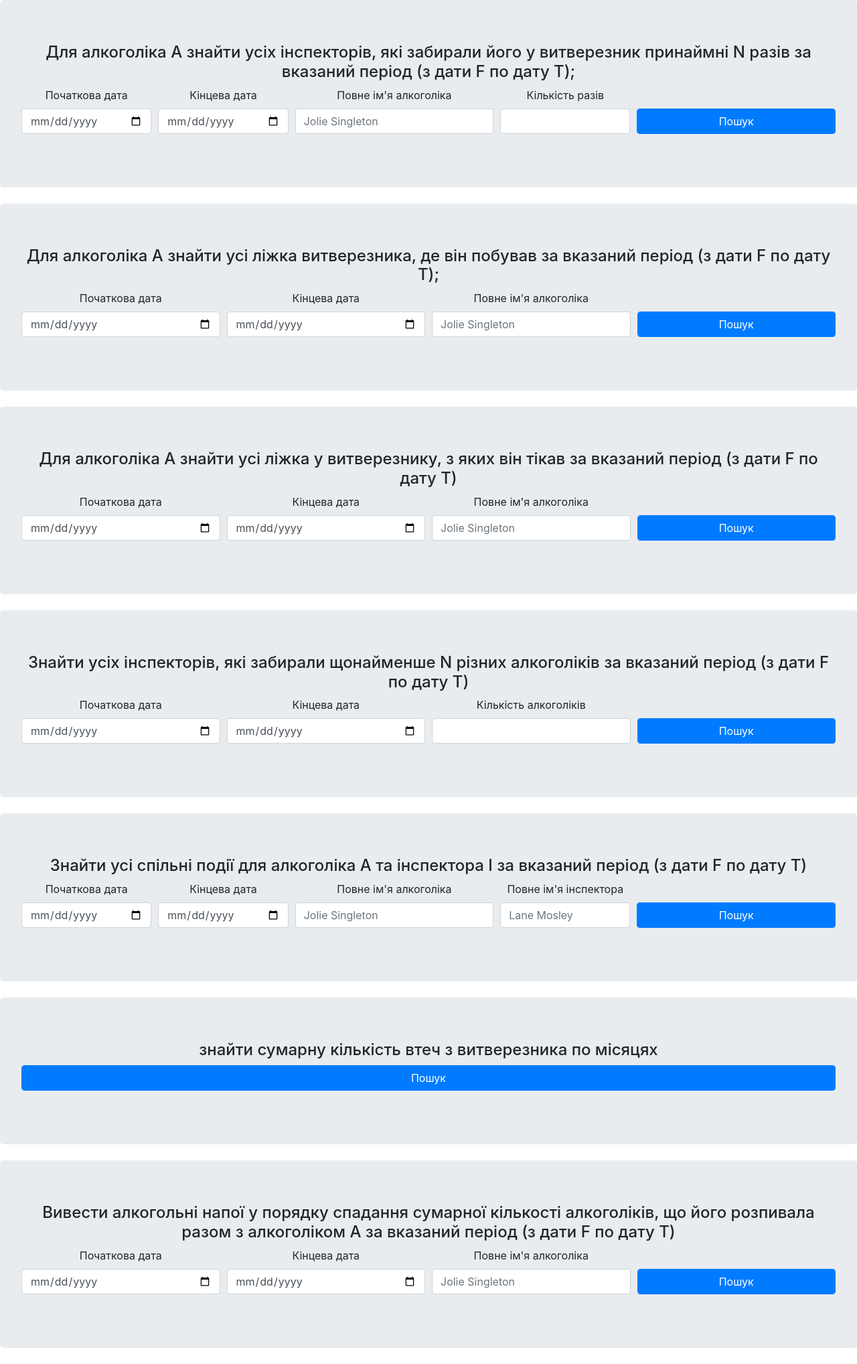
After one commit to sol4ik/db-alcohol, a Flask app: template modules/templates/requests.html in a window 1280 px wide. The commit adds this page. Shown: the whole page at 67% size. Run offline with Flask 2, Linux system fonts and the light colour scheme; the template is opened without the code that fills it, so the values that code supplies are empty; some libraries are stand-ins or nearby versions.

Commit message:
web requests 2,4,6,8,10,12

```diff
--- /dev/null
+++ b/modules/templates/requests.html
@@ -0,0 +1,209 @@
+<!doctype html>
+<html lang="en">
+<head>
+    <!-- Required meta tags -->
+    <meta charset="utf-8">
+    <meta name="viewport" content="width=device-width, initial-scale=1, shrink-to-fit=no">
+    <link rel="stylesheet" href="static/style/style.css">
+    <!-- Bootstrap CSS -->
+    <link rel="stylesheet" href="https://stackpath.bootstrapcdn.com/bootstrap/4.5.0/css/bootstrap.min.css"
+          integrity="sha384-9aIt2nRpC12Uk9gS9baDl411NQApFmC26EwAOH8WgZl5MYYxFfc+NcPb1dKGj7Sk" crossorigin="anonymous">
+
+    <title>Hello, world!</title>
+</head>
+<body>
+
+<div class="jumbotron mb-4">
+    <h4 class="text-center">Для алкоголiка A знайти усiх iнспекторiв, якi забирали його у витверезник принаймнi N разiв
+        за вказаний перiод (з дати F по дату T);</h4>
+    <form method="POST" role="form" class="form-horizontal">
+        <div class="form-row">
+            <div class="form-group col-md-3  col-lg-2 text-center">
+                <label for="date_from">Початкова дата</label>
+                <input id='date_from' type="date" class="form-control" name="date_from" placeholder="F">
+            </div>
+            <div class="form-group col-md-2 col-lg-2 text-center">
+                <label for="date_to">Кінцева дата</label>
+                <input id="date_to" type="date" class="form-control" name="date_to" placeholder="T">
+            </div>
+            <div class="form-group col-md-3 text-center">
+                <label for="name">Повне ім'я алкоголіка</label>
+
+                <input id="name" type="text" class="form-control" name="name" placeholder="Jolie Singleton">
+            </div>
+            <div class="form-group col-md-3 col-lg-2 text-center">
+                <label for="qty">Кількість разів</label>
+
+                <input id="qty" type="number" class="form-control" name="qty">
+            </div>
+            <div class="col-md-1 col-lg-3 align-self-end">
+                <button type="submit" class="btn btn-primary form-control "
+                        style="margin-bottom: 16px" name="btn" value="request1">Пошук
+                </button>
+            </div>
+        </div>
+    </form>
+
+</div>
+<div class="jumbotron mb-4">
+    <h4 class="text-center">Для алкоголiка A знайти усi лiжка витверезника, де вiн побував за вказаний перiод (з дати F
+        по дату T);</h4>
+    <form method="POST" role="form" class="form-horizontal">
+        <div class="form-row">
+            <div class="form-group col-md-3  text-center">
+                <label for="date_from">Початкова дата</label>
+                <input id='date_from' type="date" class="form-control" name="date_from" placeholder="F">
+            </div>
+            <div class="form-group col-md-3  text-center">
+                <label for="date_to">Кінцева дата</label>
+                <input id="date_to" type="date" class="form-control" name="date_to" placeholder="T">
+            </div>
+            <div class="form-group col-md-3 text-center">
+                <label for="name">Повне ім'я алкоголіка</label>
+
+                <input id="name" type="text" class="form-control" name="name" placeholder="Jolie Singleton">
+            </div>
+            <div class="col-md-3 align-self-end">
+                <button type="submit" class="btn btn-primary form-control " style="margin-bottom: 16px" name="btn"
+                        value="request2">Пошук
+                </button>
+            </div>
+        </div>
+    </form>
+
+</div>
+<div class="jumbotron mb-4">
+    <h4 class="text-center">Для алкоголiка A знайти усi лiжка у витверезнику, з яких вiн тiкав за вказаний перiод
+        (з дати F по дату T)</h4>
+    <form method="POST" role="form" class="form-horizontal">
+        <div class="form-row">
+            <div class="form-group col-md-3  text-center">
+                <label for="date_from">Початкова дата</label>
+                <input id='date_from' type="date" class="form-control" name="date_from" placeholder="F">
+            </div>
+            <div class="form-group col-md-3  text-center">
+                <label for="date_to">Кінцева дата</label>
+                <input id="date_to" type="date" class="form-control" name="date_to" placeholder="T">
+            </div>
+            <div class="form-group col-md-3 text-center">
+                <label for="name">Повне ім'я алкоголіка</label>
+
+                <input id="name" type="text" class="form-control" name="name" placeholder="Jolie Singleton">
+            </div>
+            <div class="col-md-3 align-self-end">
+                <button type="submit" class="btn btn-primary form-control " style="margin-bottom: 16px" name="btn"
+                        value="request4">Пошук
+                </button>
+            </div>
+        </div>
+    </form>
+
+</div>
+<div class="jumbotron mb-4">
+    <h4 class="text-center">Знайти усiх iнспекторiв, якi забирали щонайменше N рiзних алкоголiкiв за вказаний перiод
+        (з дати F по дату T)</h4>
+    <form method="POST" role="form" class="form-horizontal">
+        <div class="form-row">
+            <div class="form-group col-md-3  text-center">
+                <label for="date_from">Початкова дата</label>
+                <input id='date_from' type="date" class="form-control" name="date_from" placeholder="F">
+            </div>
+            <div class="form-group col-md-3  text-center">
+                <label for="date_to">Кінцева дата</label>
+                <input id="date_to" type="date" class="form-control" name="date_to" placeholder="T">
+            </div>
+            <div class="form-group col-md-3 text-center">
+                <label for="qty">Кількість алкоголіків</label>
+
+                <input id="qty" type="number" class="form-control" name="qty">
+            </div>
+            <div class="col-md-3 align-self-end">
+                <button type="submit" class="btn btn-primary form-control " style="margin-bottom: 16px" name="btn"
+                        value="request6">Пошук
+                </button>
+            </div>
+        </div>
+    </form>
+
+</div>
+<div class="jumbotron mb-4">
+    <h4 class="text-center">Знайти усi спiльнi подiї для алкоголiка A та iнспектора I за вказаний перiод (з дати F по
+        дату T)</h4>
+    <form method="POST" role="form" class="form-horizontal">
+        <div class="form-row">
+            <div class="form-group  col-md-3  col-lg-2  text-center">
+                <label for="date_from">Початкова дата</label>
+                <input id='date_from' type="date" class="form-control" name="date_from" placeholder="F">
+            </div>
+            <div class="form-group col-md-2  col-lg-2  text-center">
+                <label for="date_to">Кінцева дата</label>
+                <input id="date_to" type="date" class="form-control" name="date_to" placeholder="T">
+            </div>
+            <div class="form-group col-md-3 col-lg-3 col-xl-3 text-center">
+                <label for="name">Повне ім'я алкоголіка</label>
+
+                <input id="name" type="text" class="form-control" name="name" placeholder="Jolie Singleton">
+            </div>
+            <div class="form-group col-md-3 col-lg-3 col-xl-2 text-center">
+                <label for="i_name">Повне ім'я інспектора</label>
+
+                <input id="i_name" type="text" class="form-control" name="i_name" placeholder="Lane Mosley">
+            </div>
+            <div class="col-md-1 col-lg-2  col-xl-3  align-self-end">
+                <button type="submit" class="btn btn-primary form-control " style="margin-bottom: 16px" name="btn"
+                        value="request8">Пошук
+                </button>
+            </div>
+        </div>
+    </form>
+</div>
+<div class="jumbotron mb-4">
+    <h4 class="text-center">знайти сумарну кiлькiсть втеч з витверезника по мiсяцях</h4>
+    <form method="POST" role="form" class="form-horizontal">
+        <div class="form-row">
+            <div class="col-lg-12 align-self-end">
+                <button type="submit" class="btn btn-primary form-control " style="margin-bottom: 16px" name="btn"
+                        value="request10">Пошук
+                </button>
+            </div>
+        </div>
+    </form>
+</div>
+<div class="jumbotron mb-4">
+    <h4 class="text-center">Вивести алкогольнi напої у порядку спадання сумарної кiлькостi алкоголiкiв, що його розпивала разом з алкоголiком A за вказаний перiод (з дати F по дату T)</h4>
+    <form method="POST" role="form" class="form-horizontal">
+        <div class="form-row">
+            <div class="form-group col-md-3  text-center">
+                <label for="date_from">Початкова дата</label>
+                <input id='date_from' type="date" class="form-control" name="date_from" placeholder="F">
+            </div>
+            <div class="form-group col-md-3  text-center">
+                <label for="date_to">Кінцева дата</label>
+                <input id="date_to" type="date" class="form-control" name="date_to" placeholder="T">
+            </div>
+            <div class="form-group col-md-3 text-center">
+                <label for="name">Повне ім'я алкоголіка</label>
+                <input id="name" type="text" class="form-control" name="name" placeholder="Jolie Singleton">
+            </div>
+            <div class="col-md-3 align-self-end">
+                <button type="submit" class="btn btn-primary form-control " style="margin-bottom: 16px" name="btn"
+                        value="request12">Пошук
+                </button>
+            </div>
+        </div>
+    </form>
+
+</div>
+<!-- Optional JavaScript -->
+<!-- jQuery first, then Popper.js, then Bootstrap JS -->
+<script src="https://code.jquery.com/jquery-3.5.1.slim.min.js"
+        integrity="sha384-DfXdz2htPH0lsSSs5nCTpuj/zy4C+OGpamoFVy38MVBnE+IbbVYUew+OrCXaRkfj"
+        crossorigin="anonymous"></script>
+<script src="https://cdn.jsdelivr.net/npm/popper.js@1.16.0/dist/umd/popper.min.js"
+        integrity="sha384-Q6E9RHvbIyZFJoft+2mJbHaEWldlvI9IOYy5n3zV9zzTtmI3UksdQRVvoxMfooAo"
+        crossorigin="anonymous"></script>
+<script src="https://stackpath.bootstrapcdn.com/bootstrap/4.5.0/js/bootstrap.min.js"
+        integrity="sha384-OgVRvuATP1z7JjHLkuOU7Xw704+h835Lr+6QL9UvYjZE3Ipu6Tp75j7Bh/kR0JKI"
+        crossorigin="anonymous"></script>
+</body>
+</html>
```
Also changed, not shown: modules/app_test.py (+113 -17 lines), modules/templates/request2.html (deleted, +0 -55 lines), modules/templates/response_table.html (renamed from modules/templates/request2_finish.html, +8 -8 lines), sql/requests.sql (+10 -6 lines).
